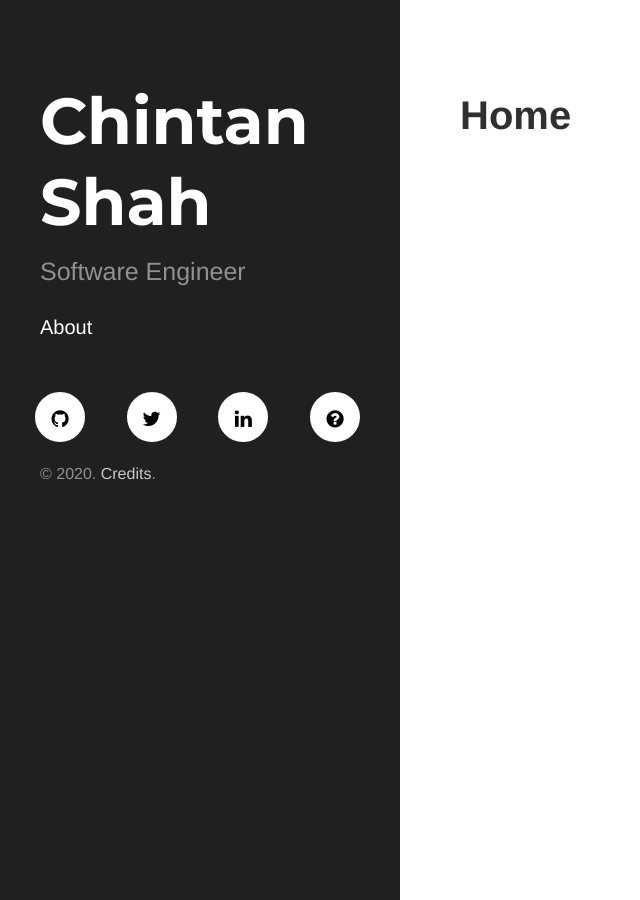
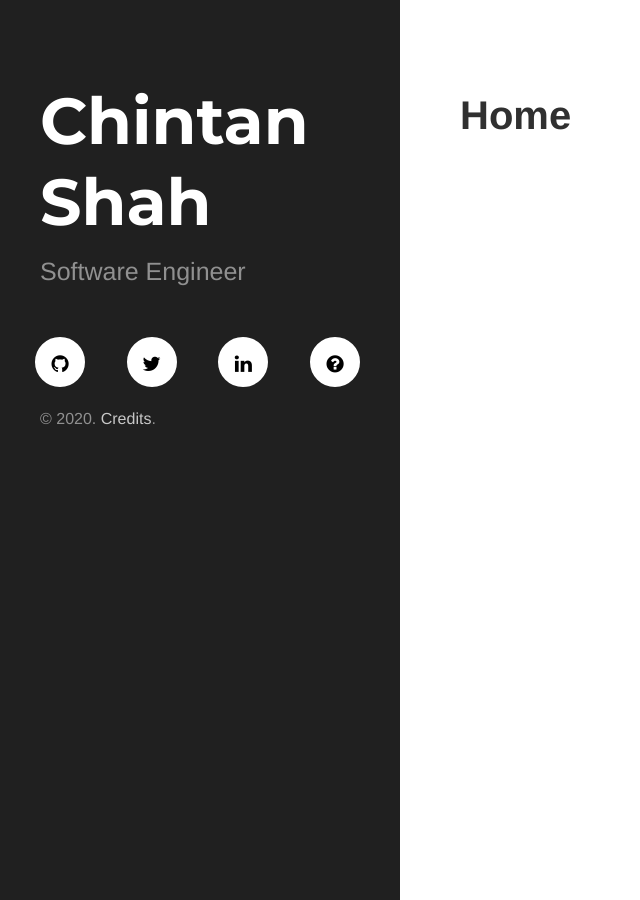
Before and after one commit to chintan-sh/chintan-sh.github.io, a Jekyll site: the page built from index.html, in a window 1280 px wide. Shown: the whole page, without its empty margins (0-640 px from the left). Built offline with Jekyll 4.4.1, drawn with Linux system fonts in a browser that asks for light colours; nearby versions of some CDN libraries; the list of posts is cut into pages by our own code.

```diff
--- a/_includes/sidebar.html
+++ b/_includes/sidebar.html
@@ -41,8 +41,8 @@
       {% endif %}{% endcomment %}
       -->
 
-      <a class="sidebar-nav-item"
-         href="{{ site.baseurl }}/about/">About</a>
+<!--      <a class="sidebar-nav-item"-->
+<!--         href="{{ site.baseurl }}/about/">About</a>-->
 
       <!-- a class="sidebar-nav-item"
          href="{{ site.baseurl }}/resume/">Resume</a -->
--- a/index.html
+++ b/index.html
@@ -3,7 +3,6 @@ layout: default
 title: Home
 ---
 
-<!-- Activates about page-->
 <div class="page">
   <h1 class="page-title">{{ page.title }}</h1>
   {{ content }}
```
